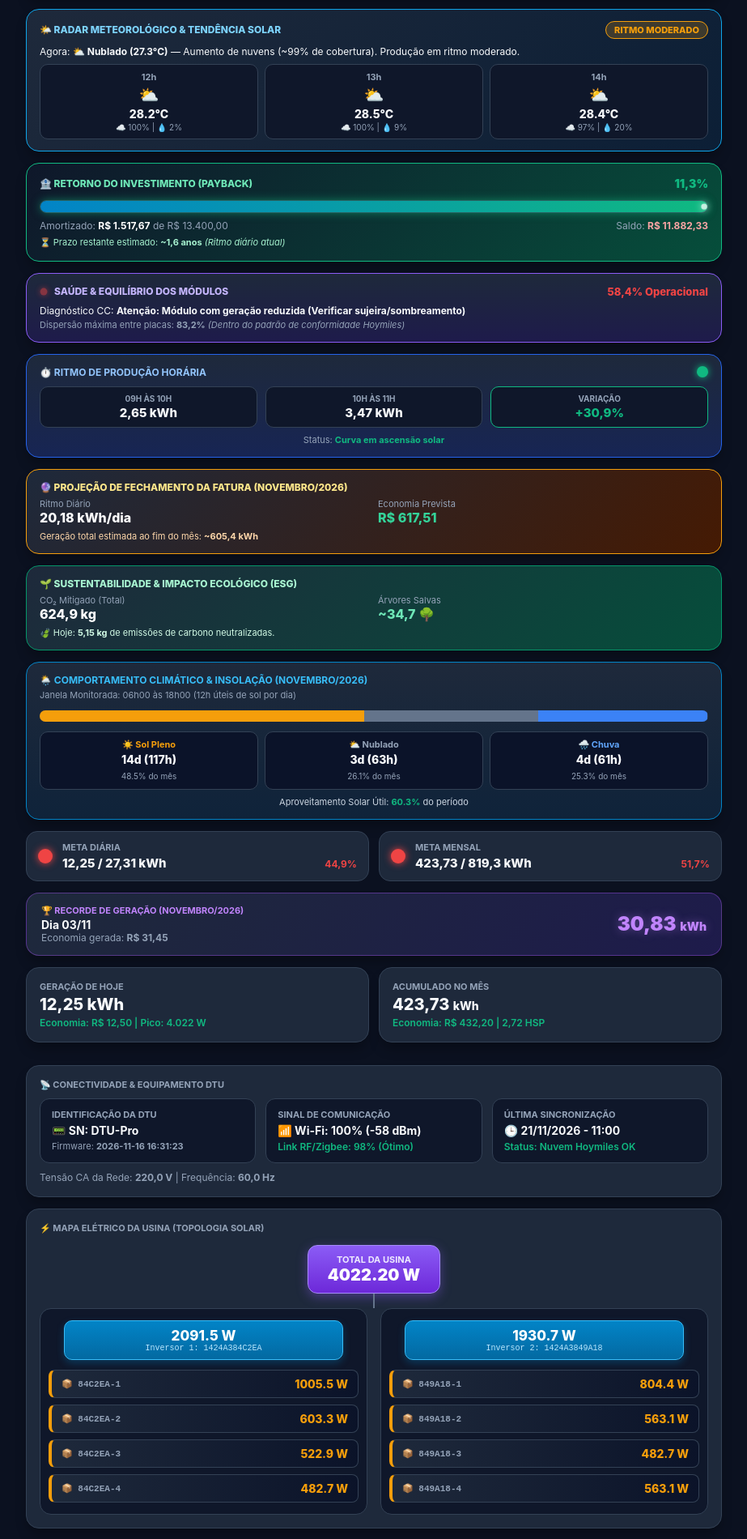
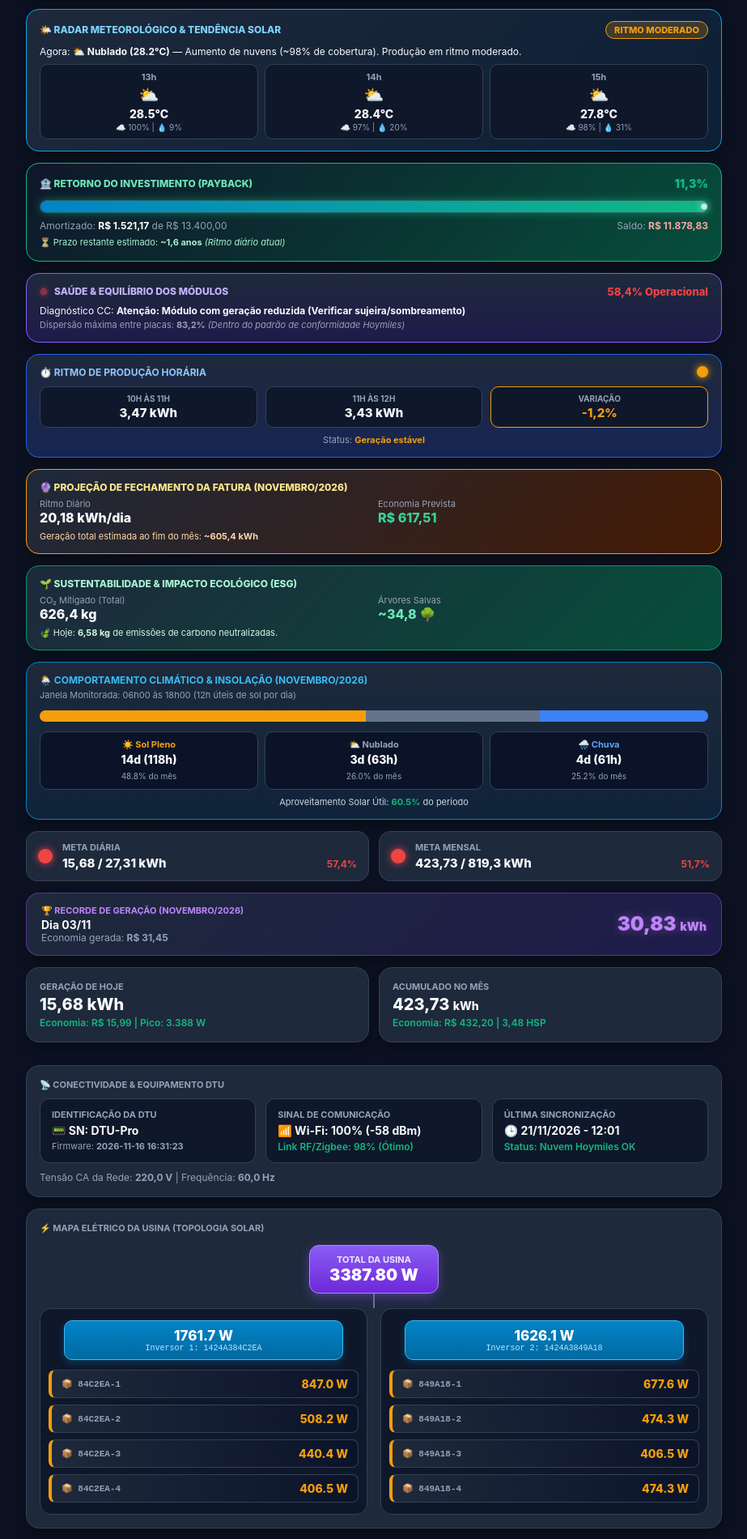
Before and after one commit to renatocosta93/monitor-hoymiles, a plain HTML site: page index.html in a window 1280 px wide. Shown: the part 302-2202 px from the top of the page at 81% size, without its empty margins (178-1101 px from the left). Drawn offline with Linux system fonts and the light colour scheme.

Commit message:
Auto-update Solar Web Dashboard [skip ci]

```diff
--- a/index.html
+++ b/index.html
@@ -461,7 +461,7 @@
 
                 <span class="status-text">Online (Gerando)</span>
             </div>
-            <p class="location">📍 Vargem Grande Paulista - SP | Atualizado às 21/11/2026 - 11:00</p>
+            <p class="location">📍 Vargem Grande Paulista - SP | Atualizado às 21/11/2026 - 12:01</p>
 
             <div class="btn-sync-wrapper">
                 <button id="btnAtualizar" class="btn-sync" onclick="solicitarAtualizacao()">
@@ -472,8 +472,8 @@
 
         <div class="card power-card-compact">
             <div class="stat-label">Potência Instantânea de Geração</div>
-            <div class="power-val">4022.20 <span style="font-size: 20px;">W</span></div>
-            <div class="power-sub">89,4% da capacidade instalada (4500 Wp)</div>
+            <div class="power-val">3387.80 <span style="font-size: 20px;">W</span></div>
+            <div class="power-sub">75,3% da capacidade instalada (4500 Wp)</div>
         </div>
 
         <!-- RADAR METEOROLÓGICO -->
@@ -487,16 +487,9 @@
                 </span>
             </div>
             <div style="font-size: 12px; color: var(--text-main); margin-bottom: 8px;">
-                Agora: <b>⛅ Nublado (27.3°C)</b> — Aumento de nuvens (~99% de cobertura). Produção em ritmo moderado.
+                Agora: <b>⛅ Nublado (28.2°C)</b> — Aumento de nuvens (~98% de cobertura). Produção em ritmo moderado.
             </div>
             <div class="radar-grid">
-
-        <div class="radar-block">
-            <div class="radar-hour">12h</div>
-            <div class="radar-icon">⛅</div>
-            <div class="radar-temp">28.2°C</div>
-            <div class="radar-sub">☁️ 100% | 💧 2%</div>
-        </div>
 
         <div class="radar-block">
             <div class="radar-hour">13h</div>
@@ -510,6 +503,13 @@
             <div class="radar-icon">⛅</div>
             <div class="radar-temp">28.4°C</div>
             <div class="radar-sub">☁️ 97% | 💧 20%</div>
+        </div>
+
+        <div class="radar-block">
+            <div class="radar-hour">15h</div>
+            <div class="radar-icon">⛅</div>
+            <div class="radar-temp">27.8°C</div>
+            <div class="radar-sub">☁️ 98% | 💧 31%</div>
         </div>
 
             </div>
@@ -529,8 +529,8 @@
                 </div>
             </div>
             <div style="display: flex; justify-content: space-between; font-size: 12px; color: var(--text-muted); margin-top: 4px;">
-                <span>Amortizado: <b style="color: #ffffff;">R$ 1.517,67</b> de R$ 13.400,00</span>
-                <span>Saldo: <b style="color: #fca5a5;">R$ 11.882,33</b></span>
+                <span>Amortizado: <b style="color: #ffffff;">R$ 1.521,17</b> de R$ 13.400,00</span>
+                <span>Saldo: <b style="color: #fca5a5;">R$ 11.878,83</b></span>
             </div>
             <div style="font-size: 11px; color: #a7f3d0; margin-top: 6px;">
                 ⏳ Prazo restante estimado: <b>~1,6 anos</b> <i>(Ritmo diário atual)</i>
@@ -560,24 +560,24 @@
                 <div class="hourly-title">
                     <span>⏱️ Ritmo de Produção Horária</span>
                 </div>
-                <div class="hourly-light" style="background-color: #10b981; color: #10b981;"></div>
+                <div class="hourly-light" style="background-color: #f59e0b; color: #f59e0b;"></div>
             </div>
             <div class="hourly-grid">
-                <div class="hourly-block">
-                    <div class="hourly-block-lbl">09h às 10h</div>
-                    <div class="hourly-block-val">2,65 kWh</div>
-                </div>
                 <div class="hourly-block">
                     <div class="hourly-block-lbl">10h às 11h</div>
                     <div class="hourly-block-val">3,47 kWh</div>
                 </div>
-                <div class="hourly-block" style="border-color: #10b981;">
+                <div class="hourly-block">
+                    <div class="hourly-block-lbl">11h às 12h</div>
+                    <div class="hourly-block-val">3,43 kWh</div>
+                </div>
+                <div class="hourly-block" style="border-color: #f59e0b;">
                     <div class="hourly-block-lbl">Variação</div>
-                    <div class="hourly-block-val" style="color: #10b981;">+30,9%</div>
+                    <div class="hourly-block-val" style="color: #f59e0b;">-1,2%</div>
                 </div>
             </div>
             <div style="font-size: 11px; color: #94a3b8; text-align: center; margin-top: 8px;">
-                Status: <b style="color: #10b981;">Curva em ascensão solar</b>
+                Status: <b style="color: #f59e0b;">Geração estável</b>
             </div>
         </div>
 
@@ -609,15 +609,15 @@
             <div style="display: grid; grid-template-columns: 1fr 1fr; gap: 10px;">
                 <div>
                     <div style="font-size: 11px; color: var(--text-muted);">CO₂ Mitigado (Total)</div>
-                    <div style="font-size: 16px; font-weight: 800; color: #ffffff;">624,9 kg</div>
+                    <div style="font-size: 16px; font-weight: 800; color: #ffffff;">626,4 kg</div>
                 </div>
                 <div>
                     <div style="font-size: 11px; color: var(--text-muted);">Árvores Salvas</div>
-                    <div style="font-size: 16px; font-weight: 800; color: #6ee7b7;">~34,7 🌳</div>
+                    <div style="font-size: 16px; font-weight: 800; color: #6ee7b7;">~34,8 🌳</div>
                 </div>
             </div>
             <div style="font-size: 11px; color: #d1fae5; margin-top: 6px;">
-                🍃 Hoje: <b>5,15 kg</b> de emissões de carbono neutralizadas.
+                🍃 Hoje: <b>6,58 kg</b> de emissões de carbono neutralizadas.
             </div>
         </div>
 
@@ -630,29 +630,29 @@
                 Janela Monitorada: 06h00 às 18h00 (12h úteis de sol por dia)
             </div>
             <div class="climate-progress-bar">
-                <div class="climate-seg-sol" style="width: 48.5%;" title="Sol: 48.5%"></div>
-                <div class="climate-seg-nublado" style="width: 26.1%;" title="Nublado: 26.1%"></div>
-                <div class="climate-seg-chuva" style="width: 25.3%;" title="Chuva: 25.3%"></div>
+                <div class="climate-seg-sol" style="width: 48.8%;" title="Sol: 48.8%"></div>
+                <div class="climate-seg-nublado" style="width: 26.0%;" title="Nublado: 26.0%"></div>
+                <div class="climate-seg-chuva" style="width: 25.2%;" title="Chuva: 25.2%"></div>
             </div>
             <div class="climate-grid">
                 <div class="climate-box">
                     <span class="climate-box-title" style="color: #f59e0b;">☀️ Sol Pleno</span>
-                    <div class="climate-box-val">14d (117h)</div>
-                    <span class="climate-box-sub">48.5% do mês</span>
+                    <div class="climate-box-val">14d (118h)</div>
+                    <span class="climate-box-sub">48.8% do mês</span>
                 </div>
                 <div class="climate-box">
                     <span class="climate-box-title" style="color: #94a3b8;">⛅ Nublado</span>
                     <div class="climate-box-val">3d (63h)</div>
-                    <span class="climate-box-sub">26.1% do mês</span>
+                    <span class="climate-box-sub">26.0% do mês</span>
                 </div>
                 <div class="climate-box">
                     <span class="climate-box-title" style="color: #60a5fa;">🌧️ Chuva</span>
                     <div class="climate-box-val">4d (61h)</div>
-                    <span class="climate-box-sub">25.3% do mês</span>
+                    <span class="climate-box-sub">25.2% do mês</span>
                 </div>
             </div>
             <div style="font-size: 11px; color: #cbd5e1; text-align: center; margin-top: 8px;">
-                Aproveitamento Solar Útil: <b style="color: #10b981;">60.3%</b> do período
+                Aproveitamento Solar Útil: <b style="color: #10b981;">60.5%</b> do período
             </div>
         </div>
 
@@ -662,8 +662,8 @@
                 <div class="farol-info">
                     <span class="farol-title">Meta Diária</span>
                     <div class="farol-inline">
-                        <span class="farol-kwh-line">12,25 / 27,31 kWh</span>
-                        <span class="farol-pct-tag" style="color: #ef4444;">44,9%</span>
+                        <span class="farol-kwh-line">15,68 / 27,31 kWh</span>
+                        <span class="farol-pct-tag" style="color: #ef4444;">57,4%</span>
                     </div>
                 </div>
             </div>
@@ -691,13 +691,13 @@
         <div class="grid-cards">
             <div class="card">
                 <div class="stat-label">Geração de Hoje</div>
-                <div class="stat-val">12,25 kWh</div>
-                <div class="stat-sub">Economia: R$ 12,50 | Pico: 4.022 W</div>
+                <div class="stat-val">15,68 kWh</div>
+                <div class="stat-sub">Economia: R$ 15,99 | Pico: 3.388 W</div>
             </div>
             <div class="card">
                 <div class="stat-label">Acumulado no Mês</div>
                 <div class="stat-val">423,73 <span style="font-size: 14px;">kWh</span></div>
-                <div class="stat-sub">Economia: R$ 432,20 | 2,72 HSP</div>
+                <div class="stat-sub">Economia: R$ 432,20 | 3,48 HSP</div>
             </div>
         </div>
 
@@ -716,7 +716,7 @@
                 </div>
                 <div class="dtu-item">
                     <span class="dtu-item-title">Última Sincronização</span>
-                    <span class="dtu-item-val">🕒 21/11/2026 - 11:00</span>
+                    <span class="dtu-item-val">🕒 21/11/2026 - 12:01</span>
                     <span class="dtu-item-sub">Status: Nuvem Hoymiles OK</span>
                 </div>
             </div>
@@ -730,63 +730,63 @@
             <div class="topology-container">
                 <div class="topo-node-total">
                     <div class="topo-total-title">Total da Usina</div>
-                    <div class="topo-total-val">4022.20 W</div>
+                    <div class="topo-total-val">3387.80 W</div>
                 </div>
                 <div class="topo-branch-line"></div>
                 <div class="topo-inverters-wrapper">
 
         <div class="topo-inverter-col">
             <div class="topo-inv-box">
-                <div class="topo-inv-pow">2091.5 W</div>
+                <div class="topo-inv-pow">1761.7 W</div>
                 <div class="topo-inv-sn">Inversor 1: 1424A384C2EA</div>
             </div>
             <div class="topo-panels-stack">
 
                 <div class="topo-panel-box">
                     <span class="topo-panel-id">📦 84C2EA-1</span>
-                    <span class="topo-panel-pow">1005.5 W</span>
+                    <span class="topo-panel-pow">847.0 W</span>
                 </div>
 
                 <div class="topo-panel-box">
                     <span class="topo-panel-id">📦 84C2EA-2</span>
-                    <span class="topo-panel-pow">603.3 W</span>
+                    <span class="topo-panel-pow">508.2 W</span>
                 </div>
 
                 <div class="topo-panel-box">
                     <span class="topo-panel-id">📦 84C2EA-3</span>
-                    <span class="topo-panel-pow">522.9 W</span>
+                    <span class="topo-panel-pow">440.4 W</span>
                 </div>
 
                 <div class="topo-panel-box">
                     <span class="topo-panel-id">📦 84C2EA-4</span>
-                    <span class="topo-panel-pow">482.7 W</span>
+                    <span class="topo-panel-pow">406.5 W</span>
                 </div>
             </div></div>
         <div class="topo-inverter-col">
             <div class="topo-inv-box">
-                <div class="topo-inv-pow">1930.7 W</div>
+                <div class="topo-inv-pow">1626.1 W</div>
                 <div class="topo-inv-sn">Inversor 2: 1424A3849A18</div>
             </div>
             <div class="topo-panels-stack">
 
                 <div class="topo-panel-box">
                     <span class="topo-panel-id">📦 849A18-1</span>
-                    <span class="topo-panel-pow">804.4 W</span>
+                    <span class="topo-panel-pow">677.6 W</span>
                 </div>
 
                 <div class="topo-panel-box">
                     <span class="topo-panel-id">📦 849A18-2</span>
-                    <span class="topo-panel-pow">563.1 W</span>
+                    <span class="topo-panel-pow">474.3 W</span>
                 </div>
 
                 <div class="topo-panel-box">
                     <span class="topo-panel-id">📦 849A18-3</span>
-                    <span class="topo-panel-pow">482.7 W</span>
+                    <span class="topo-panel-pow">406.5 W</span>
                 </div>
 
                 <div class="topo-panel-box">
                     <span class="topo-panel-id">📦 849A18-4</span>
-                    <span class="topo-panel-pow">563.1 W</span>
+                    <span class="topo-panel-pow">474.3 W</span>
                 </div>
             </div></div>
                 </div>
```
Also changed, not shown: state.json (+8 -5 lines).
